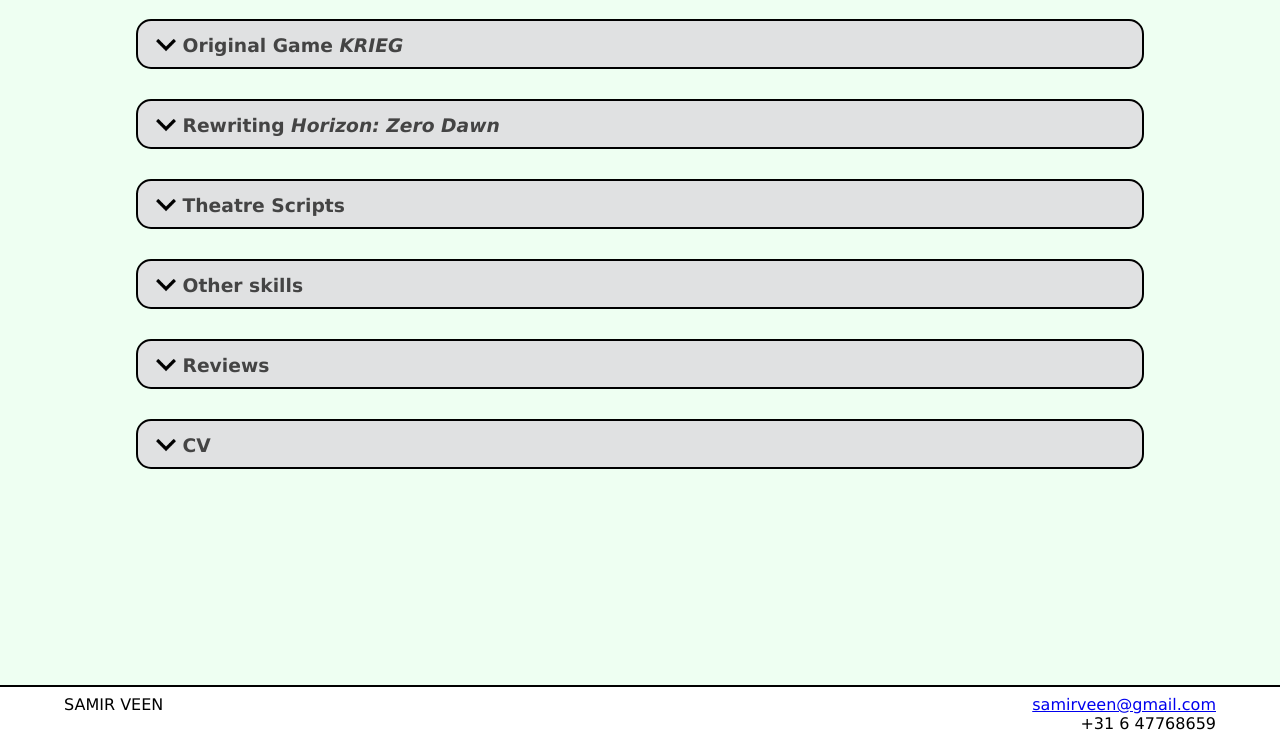
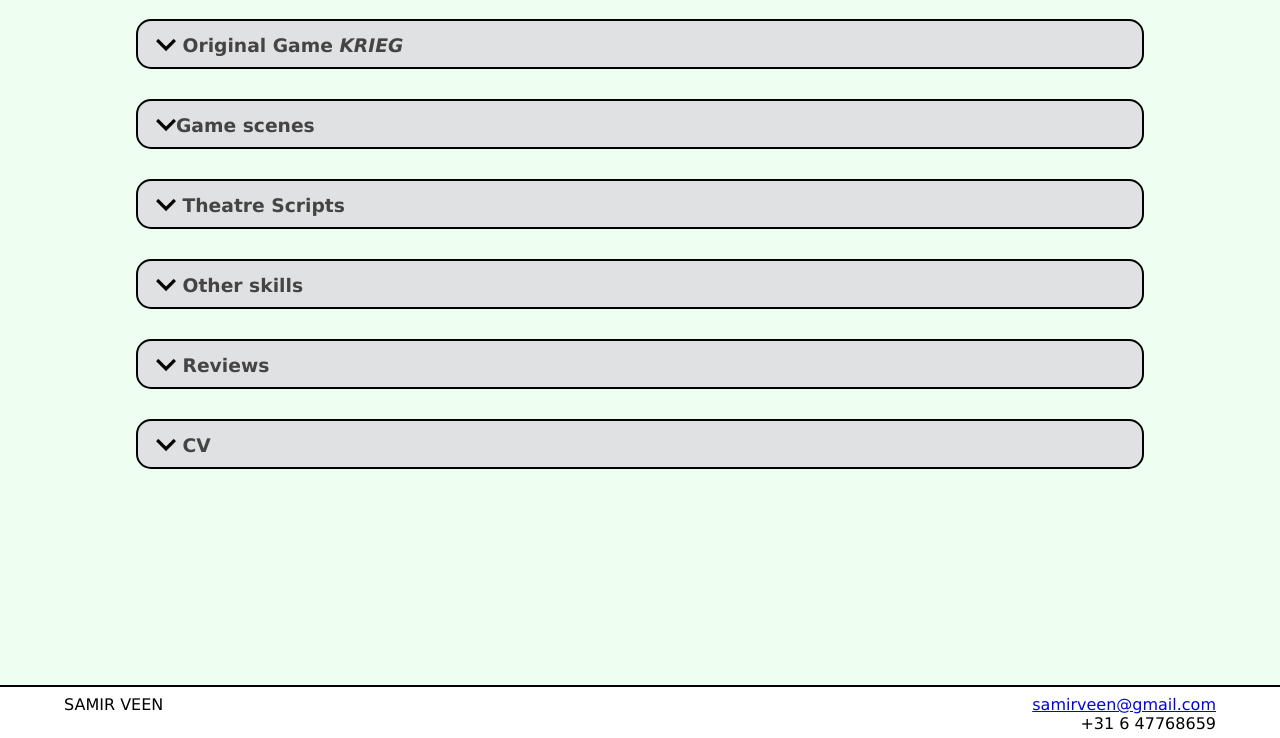
Before and after one commit to citizenveen/citizenveen.github.io, a plain HTML site: page index.html in a window 1280 px wide. Shown: the part 62-800 px from the top of the page. Drawn offline with Linux system fonts and the light colour scheme.

Commit message:
changed cv to english, removed Horizon's story

```diff
--- a/index.html
+++ b/index.html
@@ -18,18 +18,11 @@
             <br> <a href="krieg/index.html">Click here to play KRIEG</a>
         </p>
 
-        <h3 class="collapsible"><img class="arrow" src="arrow.png"></img> Rewriting <i>Horizon: Zero Dawn</i></h3>
+        <h3 class="collapsible"><img class="arrow" src="arrow.png"></img>Game scenes</i></h3>
         <p class="content">
-            <i>Horizon: Zero Dawn</i> is a 2017 PlayStation action/adventure role playing game. It's a good game, gameplay is fun, original concept, it has a very well-build, detailed, convincing world. The backstory, utter destruction of no less than all life on earth 1000 years before the story of the game takes place, although somewhat grotesque is actually quite convincing and gives a lot of depth to the world.
-            <br> The story of the characters of the game within that setting though, is mediocre at best. What it is missing are central elements of classic story writing: interesting and multi-layered characters, a main-character arc that reflects on the values of the world and most importantly, a meaningful conflict. Also, on this wobbly base, the game has difficulties building convincing dialogue. The massive amount of dialogue is represented in awkward choose-your-next-question-style conversation, where characters mostly just explain their inner motives tete-a-tete.
+            To showcase my writing skills, I've written some scenes in the style and settings of games that I played. Read them below.
             <br>
-            <br> So, both to showcase my writing skills, and the potential of the setting. I decided to rewrite it's story to something more interesting. I also wrote a sample scene. I tried to keep as many elements of the world, characters and names intact, to show what difference just the actual story makes. Having played the game or knowing the original story helps a lot in reading my version.
-            <br><a href="https://en.wikipedia.org/wiki/Horizon_Zero_Dawn#Synopsis" target="_blank"> For a synopsis of the original game click here.</a>
-            <br>
-            <br><a href="Rewriting Horizon\Story.pdf" target="_blank">Read the rewritten story of Horizon: Zero Dawn here</a>
-            <br>
-            <br>I also wrote a sample scene, <a href="Rewriting Horizon\Scene1.pdf" target="_blank">read it here.</a>
-            <br>
+            <br><a href="Rewriting Horizon\Scene1.pdf" target="_blank">Horizon:Zero Dawn sample scene</a>
             <br>All copyright of Horizon: Zero Dawn ofcourse lies with <a href="https://www.guerrilla-games.com/">Guerrilla Games</a>.
         </p>
         <!-- <h3 class="collapsible"><img class="arrow" src="arrow.png"></img> Disco elysium sc?</h3>
```
Also changed, not shown: 3 other files.
